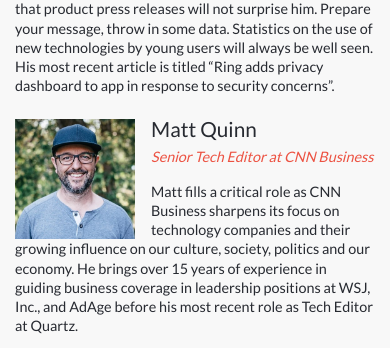
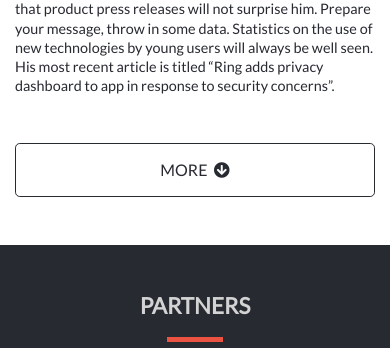
Before and after one commit to eananti/Book-Shelter, a plain HTML site: page index.html in a window 390 px wide. Shown: the part 2156-2504 px from the top of the page. Drawn offline with nearby package versions, Linux system fonts and the light colour scheme; a web font is replaced by a local one.

Commit message:
Style more speakers button on mobile

```diff
--- a/css/style.css
+++ b/css/style.css
@@ -249,6 +249,13 @@ a:hover {
   background-size: cover;
 }
 
+.cus-more-speakers button {
+  color: #272a31;
+  border: 1px solid #272a31;
+  border-radius: 0.3em;
+  text-transform: uppercase;
+}
+
 .cus-about-contact p {
   border-bottom: 2px solid #ec5242;
 }
@@ -386,6 +393,14 @@ a:hover {
 }
 
 @media all and (max-width: 767px) {
+  body {
+    background-color: #fff;
+  }
+
+  .display-sm-none {
+    display: none;
+  }
+
   .cus-display-in-sm-block {
     display: inline-block;
   }
--- a/index.html
+++ b/index.html
@@ -145,7 +145,7 @@
           </div>
         </div>
       </div>
-      <div class="row mt-4">
+      <div class="row mt-4 display-sm-none">
         <div class="col-md-6">
           <div class="cus-speakers-bg-img cus-speaker-img-3 cus-float-left mr-3">
             <!-- Background Image -->
@@ -172,6 +172,9 @@
               include US tech giants’ dominance on the digital single market.</p>
           </div>
         </div>
+      </div>
+      <div class="text-center display-md-none mt-5 mb-3 cus-more-speakers">
+        <button type="button" class="cus-bg-white w-100 py-3">More&nbsp;&nbsp;<i class="fas fa-arrow-circle-down"></i></button>
       </div>
     </section>
   </main>
```
